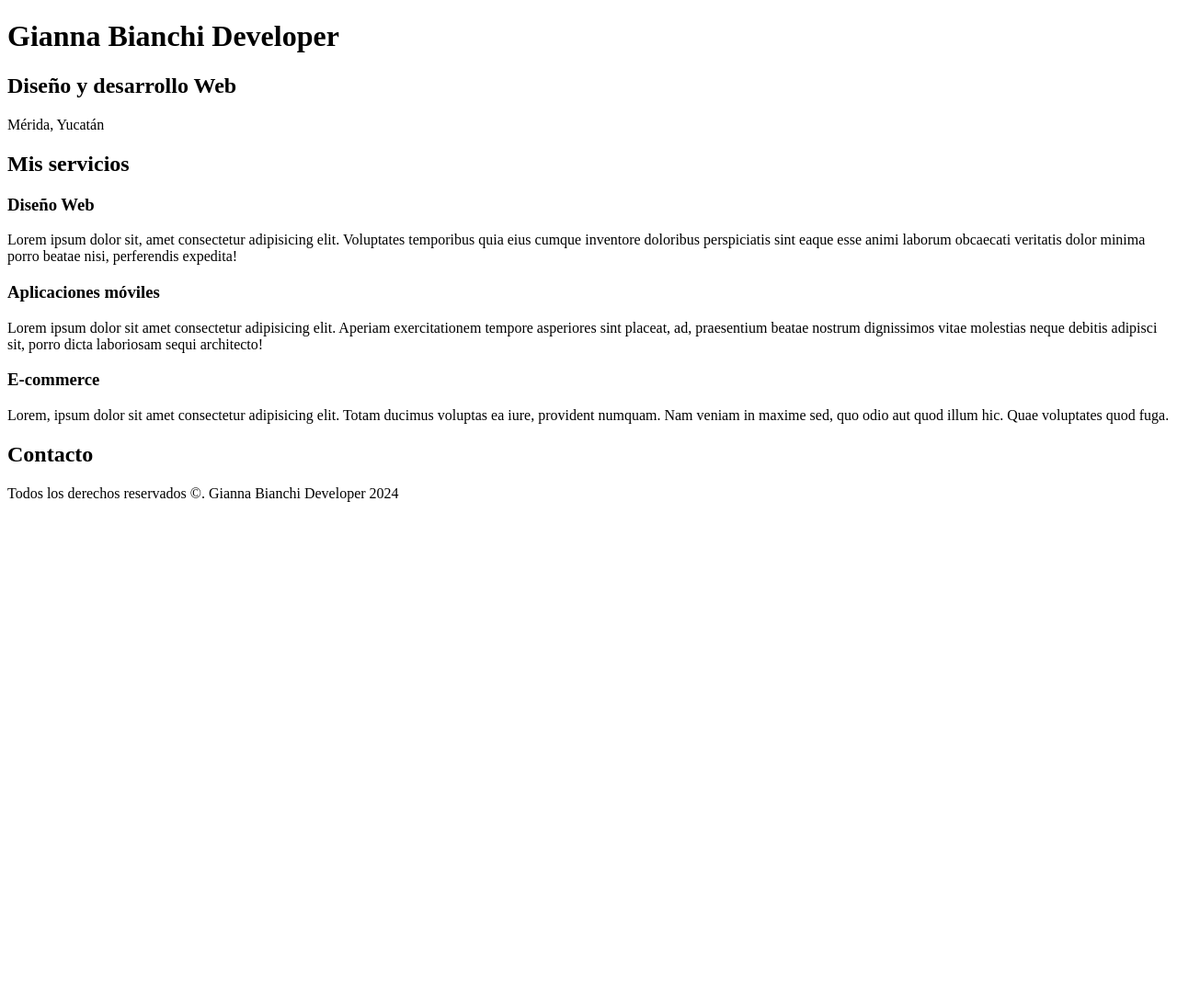
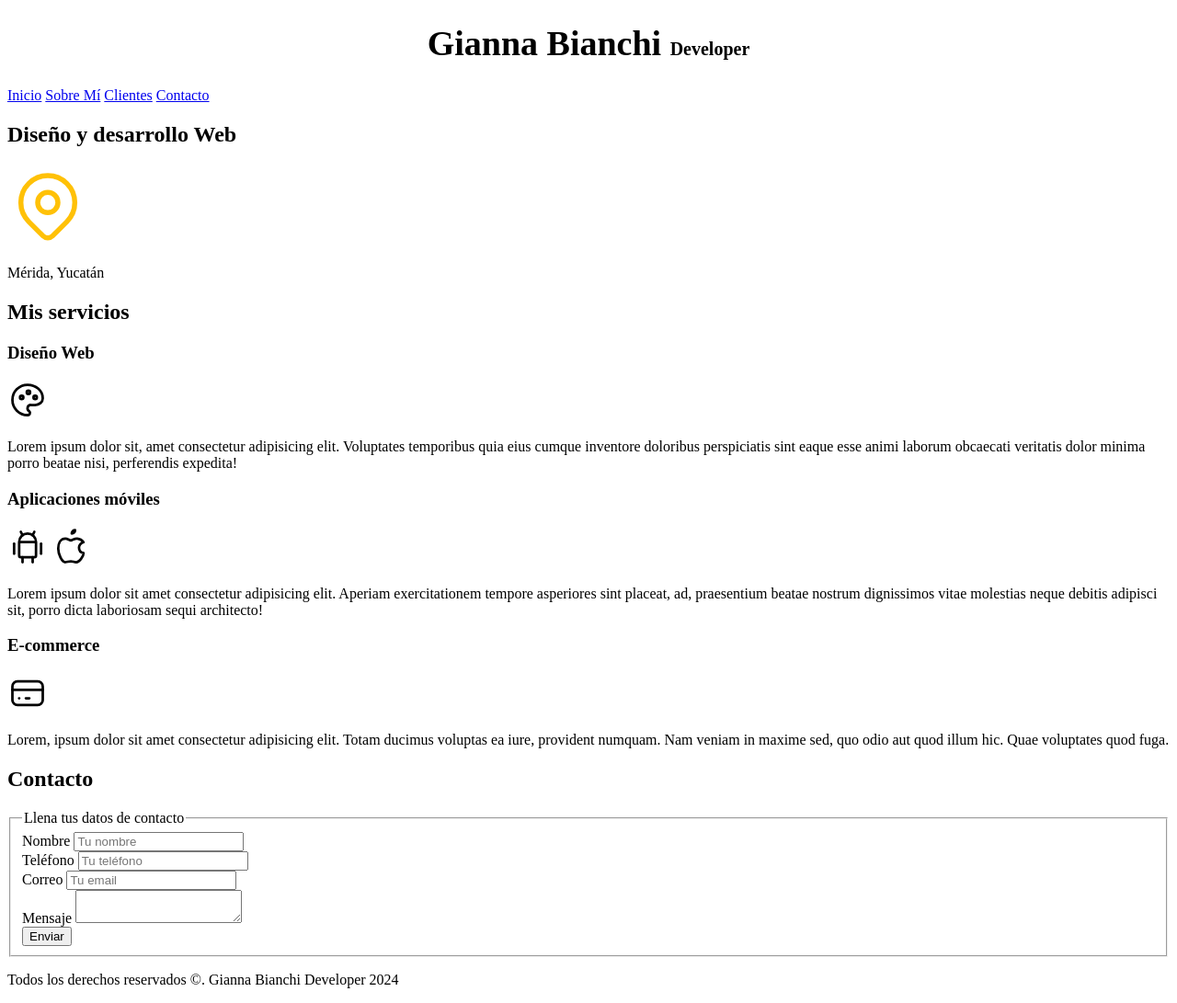
Before and after one commit to GiannaB06/Pr-ctica-1-Developer, a plain HTML site: page index.html in a window 1280 px wide. Shown: the whole page at 92% size. Before the commit the page ends 800 px from the top, so only its background shows below. Drawn offline with Linux system fonts and the light colour scheme.

Commit message:
Iniciando estilos

```diff
--- /dev/null
+++ b/css/styles.css
@@ -0,0 +1,22 @@
+
+html{ /*truco para uniformidad de navegadores*/
+    font-size: 62.5%;
+}
+body
+{
+    font-size: 16px;
+}
+
+/* para llamar o hacer referencia a clase se pone . */
+.titulo{
+
+    text-align: center;
+    font-size: 3.8rem;
+
+}
+
+.titulo span{ /*Para que se vea más chico*/
+    font-size: 2rem;
+
+
+}
--- a/index.html
+++ b/index.html
@@ -1,18 +1,37 @@
 <!DOCTYPE html>
 <html lang="es">
+
 <head>
     <meta charset="UTF-8"> <!--Para caracteres como ñ, etc-->
     <meta name="viewport" content="width=device-width, initial-scale=1.0"> <!--Para hacer páginas responsive-->
+    <link rel="preload" href="css/styles.css" as="style">
+    <link rel="stylesheet" href="css/styles.css" >
     <title>Gianna Bianchi</title>
 </head>
+
 <body>
 
     <header>
-        <h1>Gianna Bianchi Developer</h1>
+        <h1 class="titulo">Gianna Bianchi <span>Developer</span></h1>
     </header>
+
+    <nav> <!--  -->
+        <a href="#">Inicio</a> <!-- para hacer que vaya a otro lado-->
+        <a href="#">Sobre Mí</a> <!-- para hacer que vaya a otro lado-->
+        <a href="#">Clientes</a> <!-- para hacer que vaya a otro lado-->
+        <a href="#">Contacto</a> <!-- para hacer que vaya a otro lado-->
+
+    </nav>
 
     <section>
         <h2>Diseño y desarrollo Web</h2>
+        <svg xmlns="http://www.w3.org/2000/svg" class="icon icon-tabler icon-tabler-map-pin" width="88" height="88"
+            viewBox="0 0 24 24" stroke-width="1.5" stroke="#ffc107" fill="none" stroke-linecap="round"
+            stroke-linejoin="round">
+            <path stroke="none" d="M0 0h24v24H0z" fill="none" />
+            <path d="M9 11a3 3 0 1 0 6 0a3 3 0 0 0 -6 0" />
+            <path d="M17.657 16.657l-4.243 4.243a2 2 0 0 1 -2.827 0l-4.244 -4.243a8 8 0 1 1 11.314 0z" />
+        </svg>
         <p>Mérida, Yucatán</p>
     </section>
 
@@ -20,22 +39,96 @@
         <h2>Mis servicios</h2>
         <section>
             <h3>Diseño Web</h3>
-            <p>Lorem ipsum dolor sit, amet consectetur adipisicing elit. Voluptates temporibus quia eius cumque inventore doloribus perspiciatis sint eaque esse animi laborum obcaecati veritatis dolor minima porro beatae nisi, perferendis expedita!</p>
+            <svg xmlns="http://www.w3.org/2000/svg" class="icon icon-tabler icon-tabler-palette" width="44" height="44"
+                viewBox="0 0 24 24" stroke-width="1.5" stroke="#000000" fill="none" stroke-linecap="round"
+                stroke-linejoin="round">
+                <path stroke="none" d="M0 0h24v24H0z" fill="none" />
+                <path
+                    d="M12 21a9 9 0 0 1 0 -18c4.97 0 9 3.582 9 8c0 1.06 -.474 2.078 -1.318 2.828c-.844 .75 -1.989 1.172 -3.182 1.172h-2.5a2 2 0 0 0 -1 3.75a1.3 1.3 0 0 1 -1 2.25" />
+                <path d="M8.5 10.5m-1 0a1 1 0 1 0 2 0a1 1 0 1 0 -2 0" />
+                <path d="M12.5 7.5m-1 0a1 1 0 1 0 2 0a1 1 0 1 0 -2 0" />
+                <path d="M16.5 10.5m-1 0a1 1 0 1 0 2 0a1 1 0 1 0 -2 0" />
+            </svg>
+
+
+            <p>Lorem ipsum dolor sit, amet consectetur adipisicing elit. Voluptates temporibus quia eius cumque
+                inventore doloribus perspiciatis sint eaque esse animi laborum obcaecati veritatis dolor minima porro
+                beatae nisi, perferendis expedita!</p>
         </section>
 
         <section>
             <h3>Aplicaciones móviles</h3>
-            <p>Lorem ipsum dolor sit amet consectetur adipisicing elit. Aperiam exercitationem tempore asperiores sint placeat, ad, praesentium beatae nostrum dignissimos vitae molestias neque debitis adipisci sit, porro dicta laboriosam sequi architecto!</p>
+            <svg xmlns="http://www.w3.org/2000/svg" class="icon icon-tabler icon-tabler-brand-android" width="44"
+                height="44" viewBox="0 0 24 24" stroke-width="1.5" stroke="#000000" fill="none" stroke-linecap="round"
+                stroke-linejoin="round">
+                <path stroke="none" d="M0 0h24v24H0z" fill="none" />
+                <path d="M4 10l0 6" />
+                <path d="M20 10l0 6" />
+                <path d="M7 9h10v8a1 1 0 0 1 -1 1h-8a1 1 0 0 1 -1 -1v-8a5 5 0 0 1 10 0" />
+                <path d="M8 3l1 2" />
+                <path d="M16 3l-1 2" />
+                <path d="M9 18l0 3" />
+                <path d="M15 18l0 3" />
+            </svg>
+            <svg xmlns="http://www.w3.org/2000/svg" class="icon icon-tabler icon-tabler-brand-apple" width="44"
+                height="44" viewBox="0 0 24 24" stroke-width="1.5" stroke="#000000" fill="none" stroke-linecap="round"
+                stroke-linejoin="round">
+                <path stroke="none" d="M0 0h24v24H0z" fill="none" />
+                <path
+                    d="M8.286 7.008c-3.216 0 -4.286 3.23 -4.286 5.92c0 3.229 2.143 8.072 4.286 8.072c1.165 -.05 1.799 -.538 3.214 -.538c1.406 0 1.607 .538 3.214 .538s4.286 -3.229 4.286 -5.381c-.03 -.011 -2.649 -.434 -2.679 -3.23c-.02 -2.335 2.589 -3.179 2.679 -3.228c-1.096 -1.606 -3.162 -2.113 -3.75 -2.153c-1.535 -.12 -3.032 1.077 -3.75 1.077c-.729 0 -2.036 -1.077 -3.214 -1.077z" />
+                <path d="M12 4a2 2 0 0 0 2 -2a2 2 0 0 0 -2 2" />
+            </svg>
+            <p>Lorem ipsum dolor sit amet consectetur adipisicing elit. Aperiam exercitationem tempore asperiores sint
+                placeat, ad, praesentium beatae nostrum dignissimos vitae molestias neque debitis adipisci sit, porro
+                dicta laboriosam sequi architecto!</p>
         </section>
 
         <section>
             <h3>E-commerce</h3>
-            <p>Lorem, ipsum dolor sit amet consectetur adipisicing elit. Totam ducimus voluptas ea iure, provident numquam. Nam veniam in maxime sed, quo odio aut quod illum hic. Quae voluptates quod fuga.</p>
+            <svg xmlns="http://www.w3.org/2000/svg" class="icon icon-tabler icon-tabler-credit-card" width="44"
+                height="44" viewBox="0 0 24 24" stroke-width="1.5" stroke="#000000" fill="none" stroke-linecap="round"
+                stroke-linejoin="round">
+                <path stroke="none" d="M0 0h24v24H0z" fill="none" />
+                <path d="M3 5m0 3a3 3 0 0 1 3 -3h12a3 3 0 0 1 3 3v8a3 3 0 0 1 -3 3h-12a3 3 0 0 1 -3 -3z" />
+                <path d="M3 10l18 0" />
+                <path d="M7 15l.01 0" />
+                <path d="M11 15l2 0" />
+            </svg>
+            <p>Lorem, ipsum dolor sit amet consectetur adipisicing elit. Totam ducimus voluptas ea iure, provident
+                numquam. Nam veniam in maxime sed, quo odio aut quod illum hic. Quae voluptates quod fuga.</p>
         </section>
     </main>
 
     <section>
         <h2>Contacto</h2>
+        <form>
+                <fieldset>
+                        <legend> Llena tus datos de contacto</legend>
+                        <div>
+                            <label> Nombre</label>
+                            <input type="text" placeholder="Tu nombre">
+                        </div>
+
+                        <div>
+                            <label> Teléfono</label>
+                            <input type="tel" placeholder="Tu teléfono">
+                        </div>
+
+                        <div>
+                            <label> Correo</label>
+                            <input type="email" placeholder="Tu email">
+                        </div>
+
+                        <div>
+                            <label> Mensaje</label>
+                            <textarea></textarea>
+                        </div>
+
+                        <div>
+                            <input type="submit" value="Enviar">
+                        </div>
+                </fieldset>
+        </form>
     </section>
 
     <footer>
@@ -43,4 +136,5 @@
     </footer>
 
 </body>
+
 </html>
```
